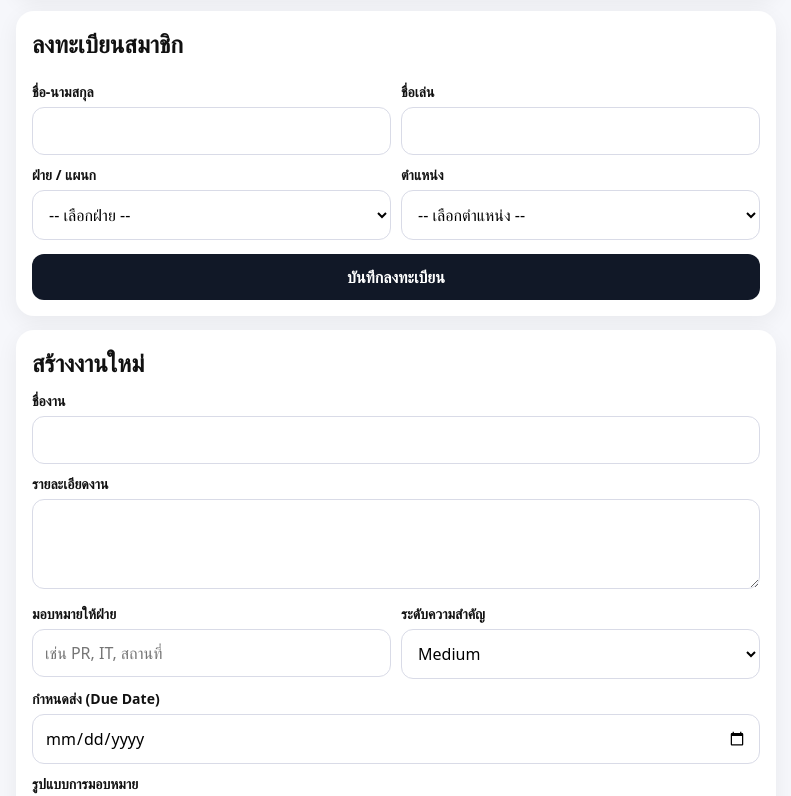
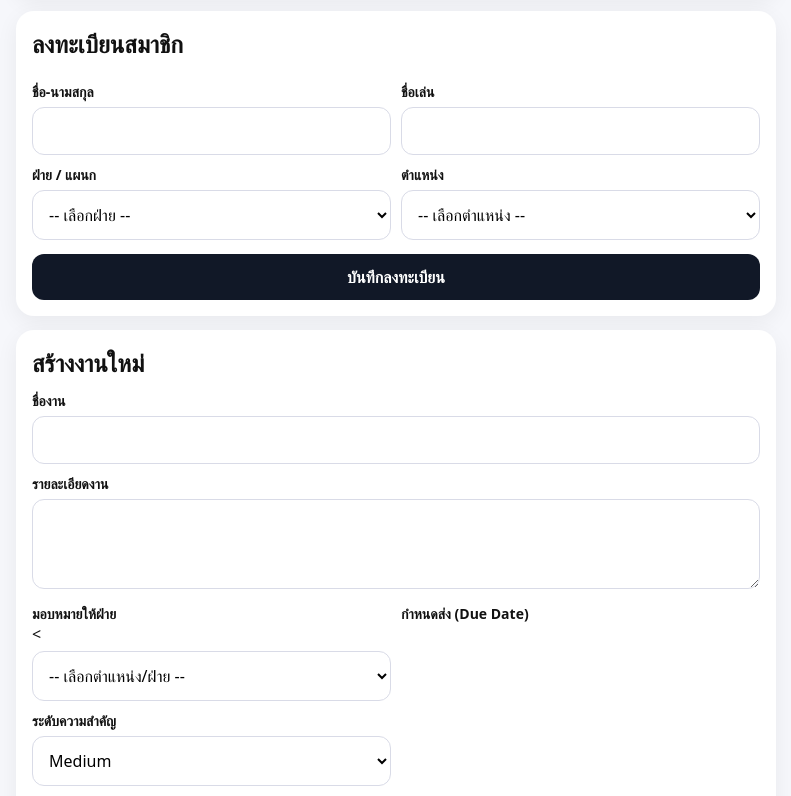
Before and after one commit to Muxlsxd/ClubBot, a website: page public/index.html in a window 1280 px wide. Shown: the part 124-920 px from the top of the page, without its empty margins (244-1035 px from the left). Drawn offline with Linux system fonts and the light colour scheme.

Commit message:
Update department dropdown and add Group ID mapping

```diff
--- a/public/index.html
+++ b/public/index.html
@@ -140,8 +140,27 @@
         <div class="row">
           <div>
             <label>มอบหมายให้ฝ่าย</label>
-            <input name="department" placeholder="เช่น PR, IT, สถานที่" required>
-          </div>
+            <<select name="department" required>
+  <option value="" disabled selected>-- เลือกตำแหน่ง/ฝ่าย --</option>
+  <option value="ประธานโครงการ">ประธานโครงการ</option>
+  <option value="รองประธานโครงการ">รองประธานโครงการ</option>
+  <option value="เลขานุการ">เลขานุการ</option>
+  <option value="เหรัญญิก">เหรัญญิก</option>
+  <option value="ทะเบียน">ทะเบียน</option>
+  <option value="สวัสดิการ">สวัสดิการ</option>
+  <option value="พัสดุ">พัสดุ</option>
+  <option value="Run script">Run script</option>
+  <option value="ช่างภาพ">ช่างภาพ</option>
+  <option value="วิชาการ">วิชาการ</option>
+  <option value="นันทนาการ">นันทนาการ</option>
+  <option value="ศิลป์">ศิลป์</option>
+  <option value="เอกสาร">เอกสาร</option>
+  <option value="พยาบาล">พยาบาล</option>
+  <option value="สถานที่">สถานที่</option>
+  <option value="กราฟฟิก">กราฟฟิก</option>
+  <option value="สปอนเซอร์">สปอนเซอร์</option>
+  <option value="ประชาสัมพันธ์">ประชาสัมพันธ์</option>
+</select>
           <div>
             <label>ระดับความสำคัญ</label>
             <select name="priority">
```
